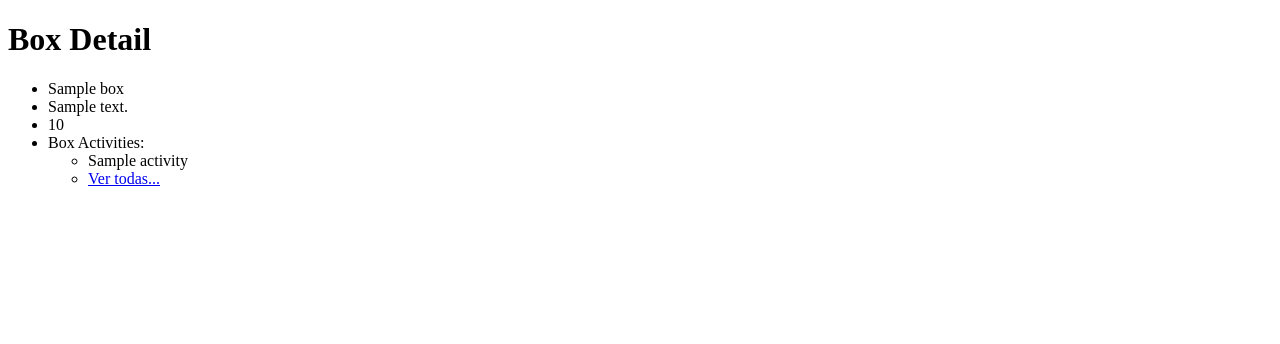
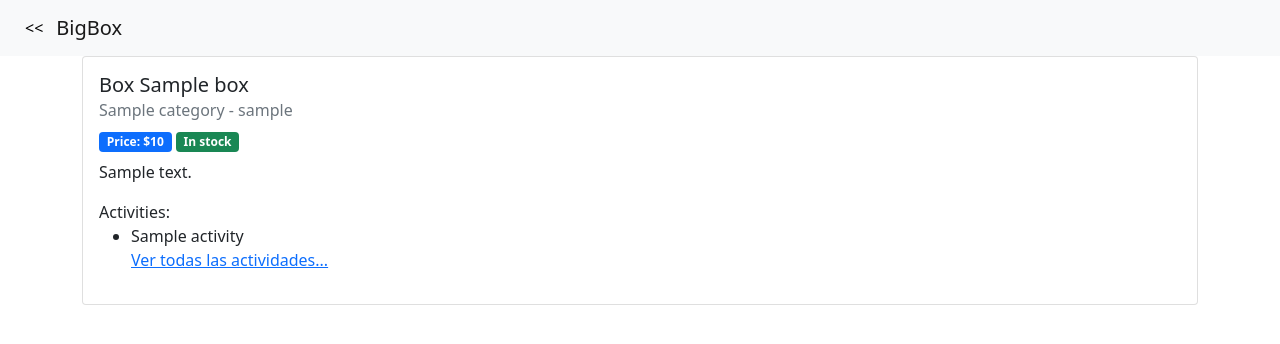
Before and after one commit to cdbiancotti/bigbox-test, a Django app: page /box/1 in a window 1280 px wide. Shown: the top 344 px of the page. Run offline with Django 3.2, Linux system fonts and the light colour scheme; tables that the repository leaves empty hold one stand-in row (values such as "Sample post").

Commit message:
Visual changes

```diff
--- a/bigbox/templates/base.html
+++ b/bigbox/templates/base.html
@@ -5,8 +5,14 @@
     <meta http-equiv="X-UA-Compatible" content="IE=edge" />
     <meta name="viewport" content="width=device-width, initial-scale=1.0" />
     <title>{% block page_title %}{% endblock page_title %}</title>
+    <link
+      href="https://cdn.jsdelivr.net/npm/bootstrap@5.0.0-beta2/dist/css/bootstrap.min.css"
+      rel="stylesheet"
+      integrity="sha384-BmbxuPwQa2lc/FVzBcNJ7UAyJxM6wuqIj61tLrc4wSX0szH/Ev+nYRRuWlolflfl"
+      crossorigin="anonymous"
+    />
   </head>
-  <body>
+  <body class="">
     {% block body %}{% endblock body %}
   </body>
 </html>
--- a/bigbox/templates/bigbox/box_detail.html
+++ b/bigbox/templates/bigbox/box_detail.html
@@ -1,17 +1,22 @@
-{% extends 'base.html' %} {% block page_title %}Box Detail{% endblock page_title %} {% block body %}
-<h1>Box Detail</h1>
-<ul>
-  <li>{{box.name}}</li>
-  <li>{{box.description}}</li>
-  <li>{{box.price}}</li>
-  <li>
-    <div>Box Activities:</div>
+{% extends 'nav.html' %} {% block page_title %}Box Detail{% endblock page_title %} {% block main %}
+<div class="card">
+  <div class="card-body">
+    <h5 class="card-title">Box {{box.name}}</h5>
+    <h6 class="card-subtitle mb-2 text-muted">{{box.category.name}}{% if box.slug %} - {{box.slug}} {% endif %}</h6>
+    <span class="badge bg-primary">Price: ${{box.price}}</span>
+    {% if box.purchase_available %}
+    <span class="badge bg-success">In stock</span>
+    {% else %}
+    <span class="badge bg-danger">Out of Stock</span>
+    {% endif %}
+    <p class="card-text pt-2">{{box.description}}</p>
+    <div>Activities:</div>
     <ul>
       {% for activity in box_activities %}
       <li>{{activity.name}}</li>
       {% endfor %}
-      <li><a href="{% url 'box_activities' box.id %}">Ver todas...</a></li>
+      <a href="{% url 'box_activities' box.id %}" class="card-link">Ver todas las actividades...</a>
     </ul>
-  </li>
-</ul>
-{% endblock body %}
+  </div>
+</div>
+{% endblock main %}
--- a/bigbox/templates/bigbox/index.html
+++ /dev/null
@@ -1,3 +0,0 @@
-{% extends 'base.html' %} {% block page_title %}Index{% endblock page_title %} {% block body %}
-<h1>First test!</h1>
-{% endblock body %}
--- /dev/null
+++ b/bigbox/templates/nav.html
@@ -0,0 +1,10 @@
+{% extends 'base.html' %} {% block body %} {% block nav %}
+<nav class="navbar navbar-light bg-light sticky-top">
+  <div class="container-fluid justify-content-start">
+    <input type="button" class="btn btn-light" value="<<" onclick="history.back(-1)" />
+    <a class="navbar-brand" href="{% url 'boxes' %}">BigBox</a>
+  </div>
+</nav>
+{% endblock nav %}
+<div class="container">{% block main %}{% endblock main %}</div>
+{% endblock body %}
--- a/bigbox/views.py
+++ b/bigbox/views.py
@@ -4,7 +4,7 @@ from django.core.paginator import Paginator
 
 
 def index(request):
-    return render(request, 'bigbox/index.html')
+    return redirect('/box')
 
 
 def boxes(request):
@@ -36,7 +36,7 @@ def box_activities(request, box_id):
     box_activities = box.activities.order_by('name')
     pages = Paginator(box_activities, 20)
     page_selected = pages.page(int(page_number))
-    return render(request, 'bigbox/box_activities.html', {'box_id': box_id, 'page_selected': page_selected})
+    return render(request, 'bigbox/box_activities.html', {'box': box, 'page_selected': page_selected})
 
 
 def activity(request, box_id, activity_id):
```
Also changed, not shown: bigbox/templates/bigbox/activity_detail.html (+14 -7 lines), bigbox/templates/bigbox/box_activities.html (+24 -15 lines), bigbox/templates/bigbox/boxes.html (+6 -6 lines).
